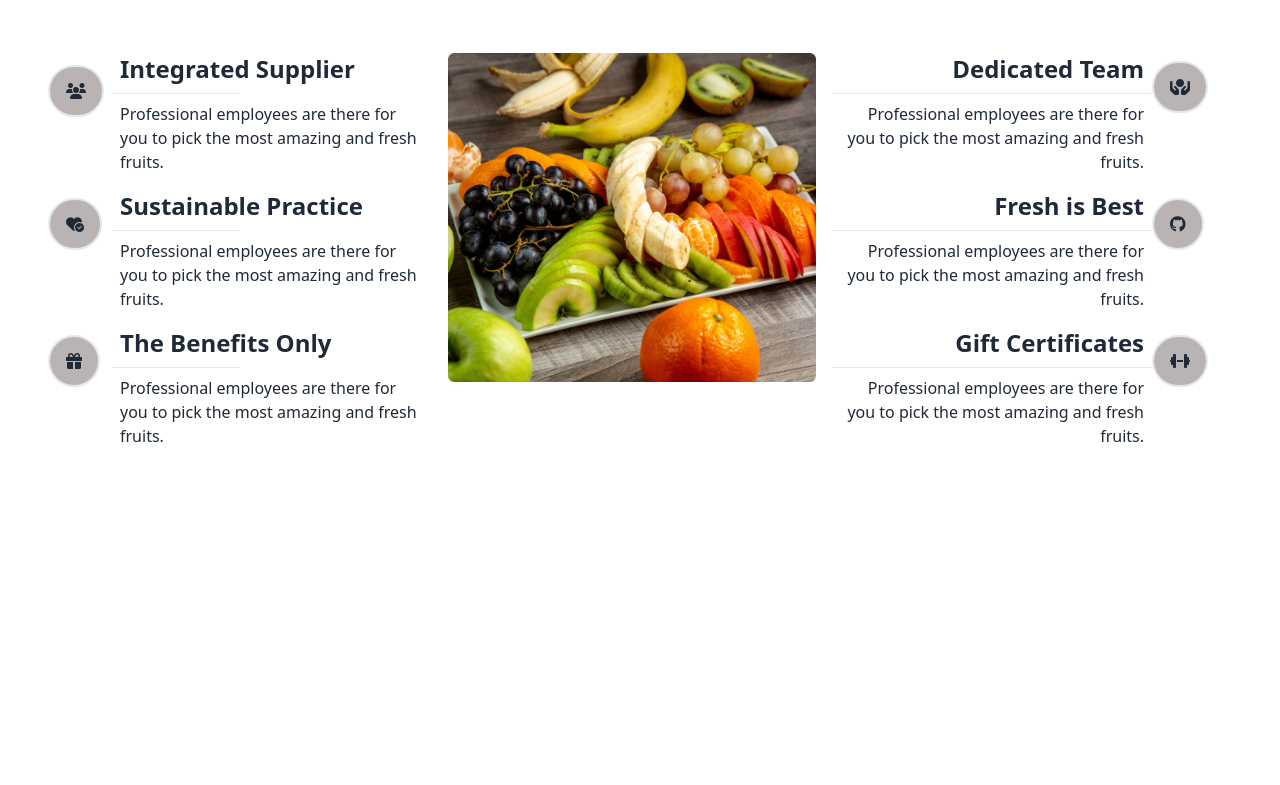
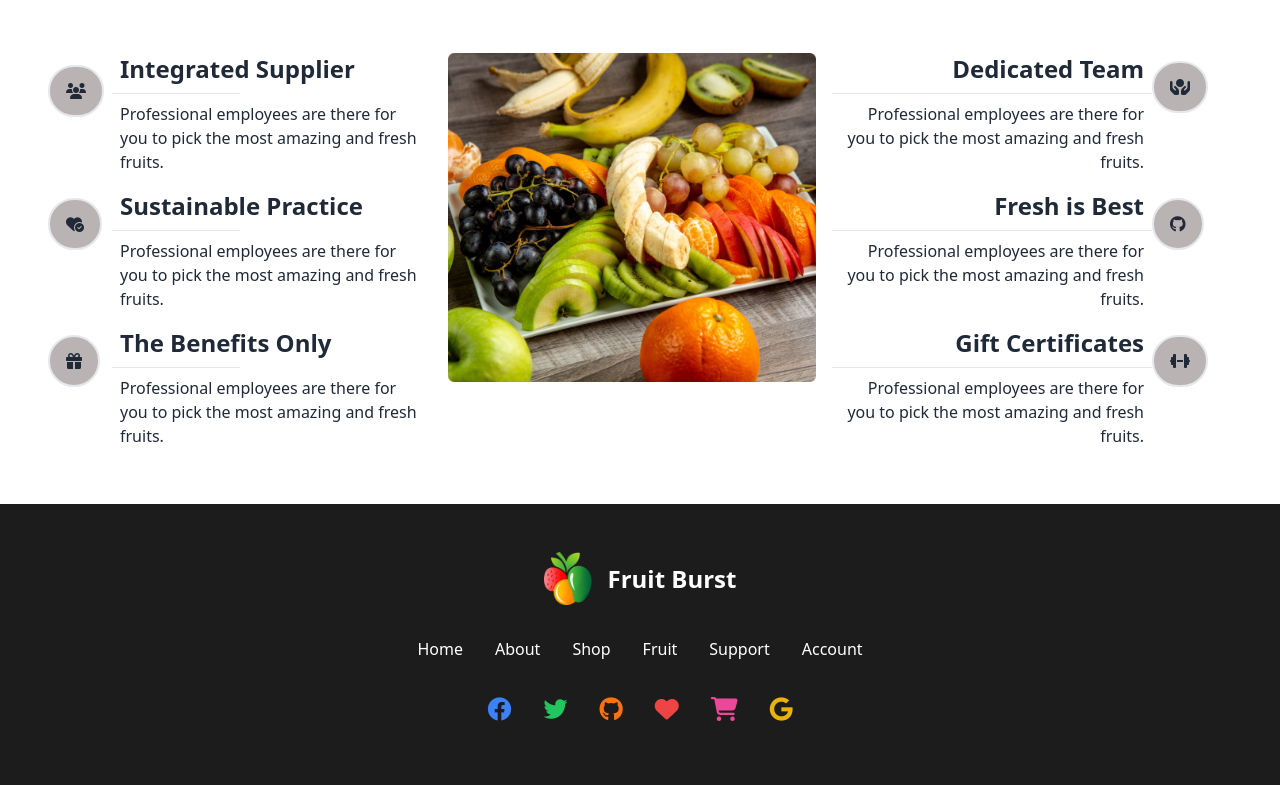
Before and after one commit to A01711575013/Fresh-Fruits-web, a plain HTML site: page index.html in a window 1280 px wide. Shown: the part 2170-2955 px from the top of the page. Before the commit the page ends 2674 px from the top, so only its background shows below. Drawn offline with nearby package versions, Linux system fonts and the light colour scheme.

Commit message:
footer complete

```diff
--- a/index.html
+++ b/index.html
@@ -282,6 +282,32 @@
             </div>
         </section>
     </main>
+    <footer class="max-w-auto bg-[#1d1c1c] text-[white]">
+        <div class="p-6">
+            <div class="flex justify-center items-center pt-6">
+                <img class="w-12" src="images/logo.png" alt="">
+                <h1 class="text-2xl font-bold pl-4">Fruit Burst</h1>
+            </div>
+            <div>
+                <ul class="flex justify-center gap-5 lg:gap-8 p-8">
+                    <li> <a href="">Home</a> </li>
+                    <li> About</li>
+                    <li> Shop</li>
+                    <li> Fruit</li>
+                    <li> Support</li>
+                    <li> <a href="">Account</a> </li>
+                </ul>
+            </div>
+            <div class="flex justify-center gap-8 pb-9">
+                <div><i class="fa-brands fa-facebook text-blue-500 text-2xl"></i></div>
+                <div><i class="fa-brands fa-twitter text-2xl text-green-500"></i></div>
+                <div><i class="fa-brands fa-github text-2xl text-orange-500"></i></div>
+                <div><i class="fa-solid fa-heart text-2xl text-red-500"></i></div>
+                <div><i class="fa-solid fa-cart-shopping text-2xl text-pink-500"></i></div>
+                <div><i class="fa-brands fa-google text-2xl text-yellow-500"></i></div>
+            </div>
+        </div>
+    </footer>
 </body>
 
 </html>
```
